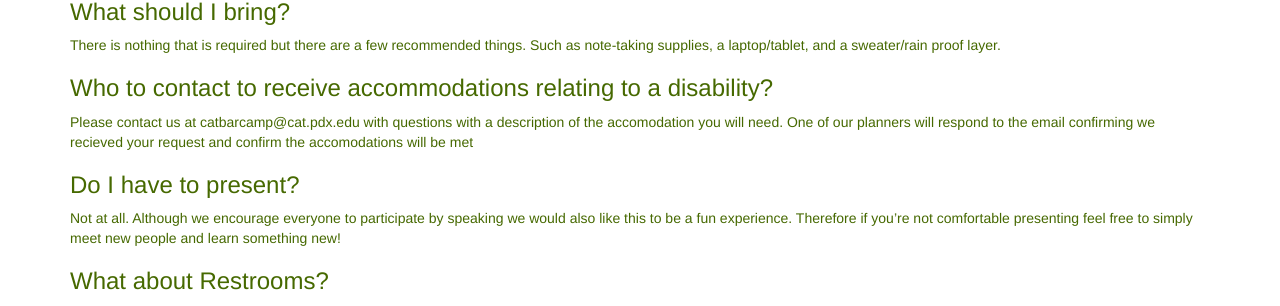
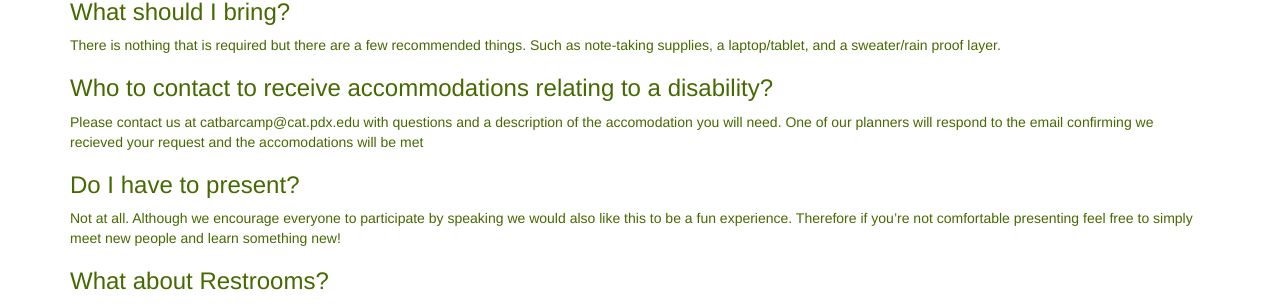
Before and after one commit to catbarcamp/catbarcamp.github.io, a Jekyll site: the page built from faq.markdown, in a window 1280 px wide. Shown: the part 375-681 px from the top of the page. Built offline with Jekyll 4.4.1, drawn with Linux system fonts in a browser that asks for light colours.

Commit message:
fixed faq grammatical errors

```diff
--- a/faq.markdown
+++ b/faq.markdown
@@ -17,7 +17,7 @@
 There is nothing that is required but there are a few recommended things. Such as note-taking supplies, a laptop/tablet, and a sweater/rain proof layer.
 
 ### Who to contact to receive accommodations relating to a disability?
-Please contact us at catbarcamp@cat.pdx.edu with questions with a description of the accomodation you will need. One of our planners will respond to the email confirming we recieved your request and confirm the accomodations will be met
+Please contact us at catbarcamp@cat.pdx.edu with questions and a description of the accomodation you will need. One of our planners will respond to the email confirming we recieved your request and the accomodations will be met
 
 ### Do I have to present?
 Not at all. Although we encourage everyone to participate by speaking we would also like this to be a fun experience. Therefore if you’re not comfortable presenting feel free to simply meet new people and learn something new!
```
